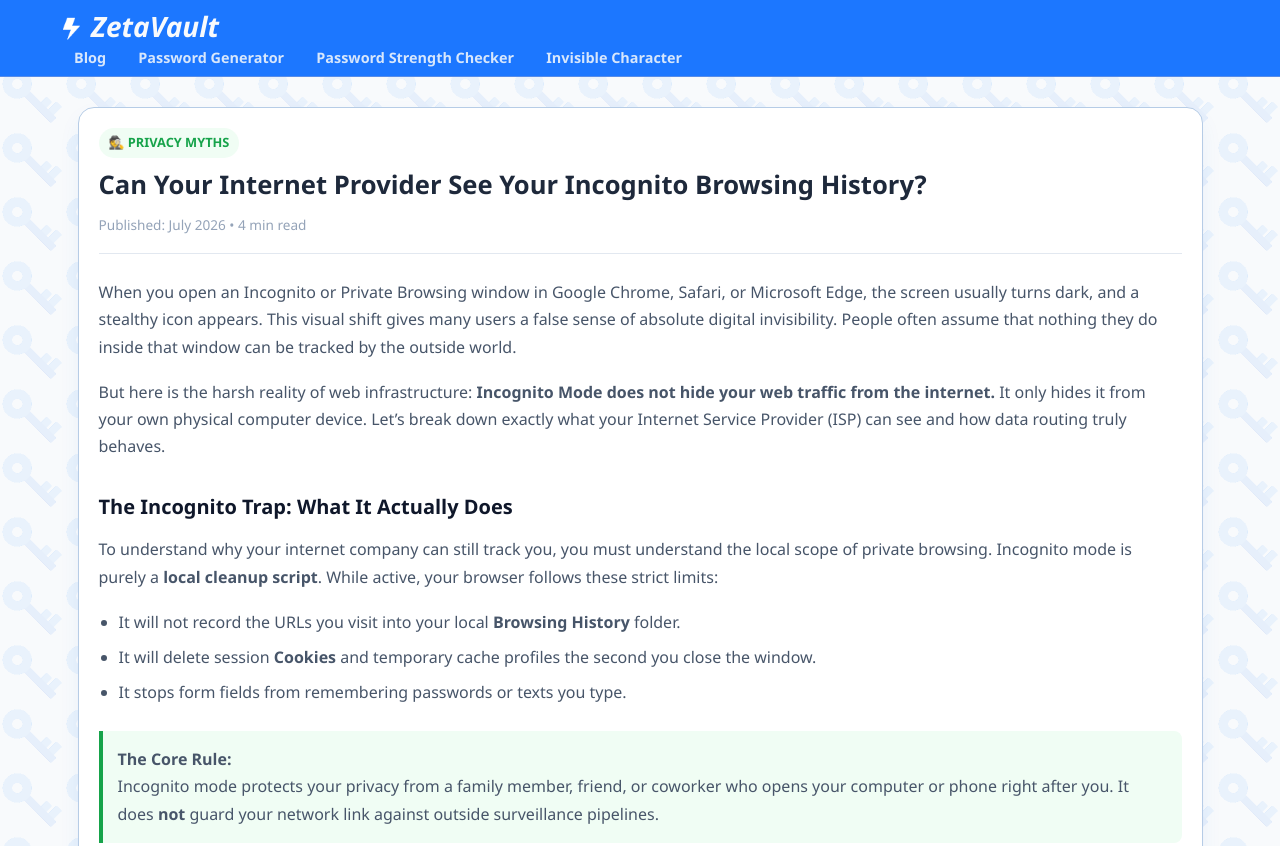
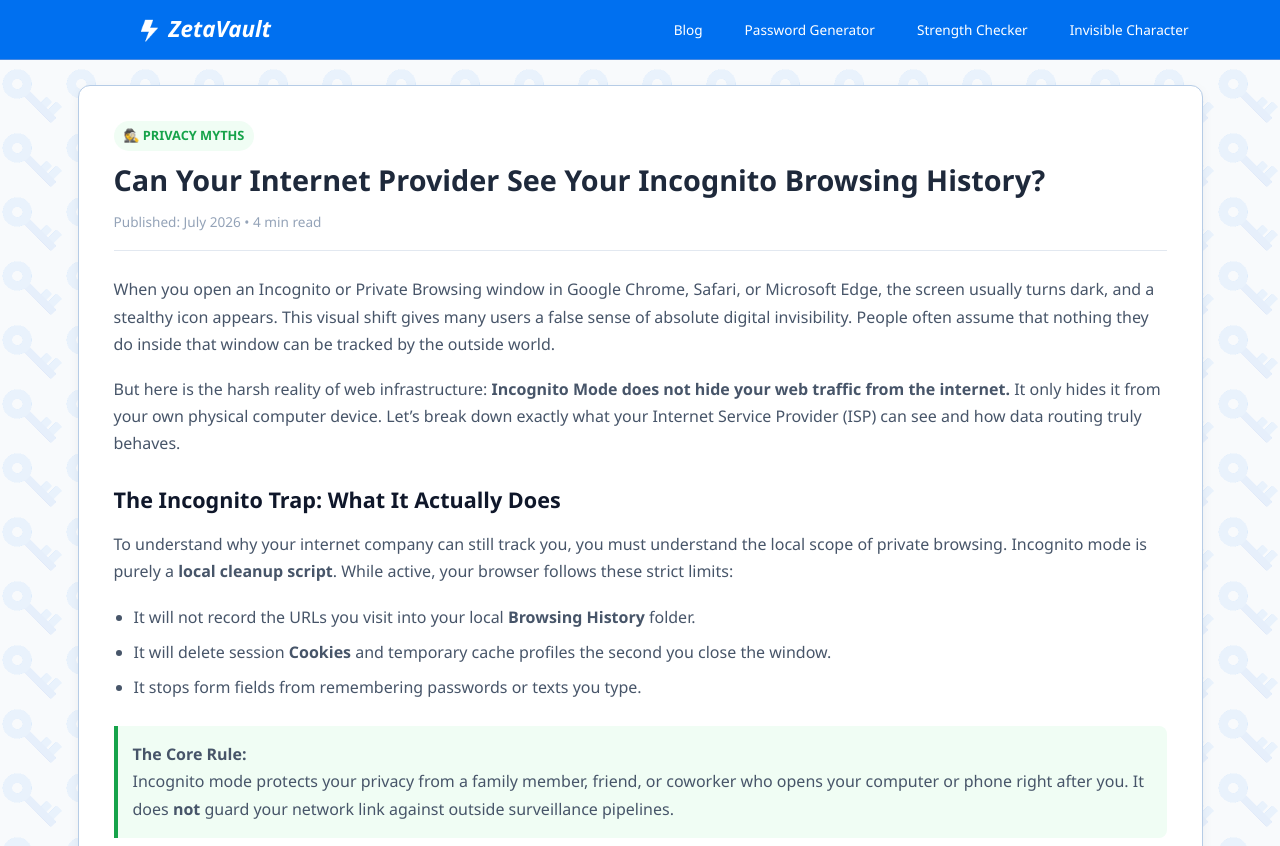
Before and after one commit to zetavaultdl/zetavault, a website: page can-internet-providers-see-your-incognito-history.html in a window 1280 px wide. Shown: the top 846 px of the page. Drawn offline with Linux system fonts and the light colour scheme.

Commit message:
Add files via upload

```diff
--- a/can-internet-providers-see-your-incognito-history.html
+++ b/can-internet-providers-see-your-incognito-history.html
@@ -10,11 +10,64 @@
     <link rel="shortcut icon" href="../media/icons/logo.png" type="image/x-png">
     <link rel="stylesheet" href="../styles.css">
     <style>
+        * {
+            box-sizing: border-box;
+        }
+        body {
+            margin: 0;
+            padding: 0;
+            overflow-x: hidden;
+        }
+        #header {
+            width: 100%;
+            background-color: #0070F0;
+            padding: 12px 15px;
+        }
+        .header-container {
+            display: flex;
+            flex-direction: column;
+            align-items: center;
+            gap: 12px;
+            max-width: 1125px;
+            margin: 0 auto;
+        }
+        .logo-wrapper {
+            display: flex;
+            align-items: center;
+            gap: 8px;
+        }
+        .header-h1 {
+            color: #ffffff;
+            font-size: 1.4rem;
+            margin: 0;
+        }
+        #header-nav {
+            display: flex;
+            flex-wrap: wrap;
+            justify-content: center;
+            gap: 8px 14px;
+        }
+        #header-nav .nav-link {
+            color: #ffffff;
+            font-size: 0.85rem;
+            text-decoration: none;
+            font-weight: 500;
+        }
+        #header-nav .nav-link:hover {
+            text-decoration: underline;
+        }
+
+        /* Container do Artigo ajustado para Celular e Desktop */
         .article-container-wide {
-            margin: 0 auto;
-            max-width: 1125px !important;
-            padding: 20px;
+            width: 92% !important;        /* Força a largura a ocupar 92% da tela do celular, criando respiro */
+            max-width: 1125px !important; /* Limita o tamanho em telas grandes */
+            margin: 25px auto !important; /* Centraliza perfeitamente */
+            padding: 20px !important;       /* Espaçamento interno adequado */
+            background: #ffffff;
+            border-radius: 12px;
+            box-shadow: 0 4px 12px rgba(0,0,0,0.05);
         }
+
         .article-content {
             color: #475569;
             font-size: 1rem;
@@ -41,7 +94,7 @@
         }
         .article-content h1 {
             color: #1e293b;
-            font-size: 1.6rem;
+            font-size: 1.5rem;
             line-height: 1.3;
             margin-bottom: 10px;
         }
@@ -51,8 +104,8 @@
         }
         .article-content h2 {
             color: #0f172a;
-            font-size: 1.25rem;
-            margin-top: 30px;
+            font-size: 1.2rem;
+            margin-top: 25px;
             margin-bottom: 12px;
             font-weight: 600;
         }
@@ -84,18 +137,34 @@
             font-weight: bold;
             border-radius: 8px;
             cursor: pointer;
-            margin-top: 35px;
+            margin-top: 25px;
             text-align: center;
             text-decoration: none;
-            transition: background 0.2s;
-            box-sizing: border-box;
         }
         .btn-back-blog:hover {
             background-color: #0056b3;
         }
 
-        /* Media Queries para Celulares */
-        @media (max-width: 768px) {
+        /* Estilo do Rodapé */
+        #footer {
+            padding: 25px 15px;
+            text-align: center;
+            font-size: 0.85rem;
+            color: #64748b;
+        }
+        .footer-links {
+            margin-bottom: 10px;
+        }
+        .footer-links a {
+            color: #475569;
+            text-decoration: none;
+        }
+        .divider {
+            margin: 0 5px;
+        }
+
+        /* Ajustes para telas maiores (Desktop) */
+        @media (min-width: 768px) {
             .header-container {
                 flex-direction: row;
                 justify-content: space-between;
@@ -108,7 +177,7 @@
                 font-size: 1.8rem;
             }
             .article-content h2 {
-                font-size: 1.15rem;
+                font-size: 1.35rem;
             }
         }
     </style>
@@ -117,18 +186,18 @@
     <header id="header">
         <div class="header-container">
             <div class="logo-wrapper">
-                <img src="../media/icons/logo2.png" alt="ZetaPass" style="max-width: 23px; margin-top: 5px; margin-left: 0px;">
+                <img src="../media/icons/logo2.png" alt="ZetaPass" style="max-width: 23px; margin-top: 2px;">
                 <h1 class="header-h1" onclick="window.location.href = '../index.html'" style="cursor: pointer;">ZetaVault</h1>
             </div>
             <nav id="header-nav">
                 <a href="../blog.html" class="nav-link">Blog</a>
                 <a href="../index.html" class="nav-link">Password Generator</a>
-                <a href="../checker.html" class="nav-link">Password Strength Checker</a>
+                <a href="../checker.html" class="nav-link">Strength Checker</a>
                 <a href="../invisible.html" class="nav-link">Invisible Character</a>
             </nav>
         </div>
     </header>
-    <main class="container article-container-wide" style="margin-top: 30px; margin-bottom: 25px;">
+    <main class="container article-container-wide">
         <article class="article-content">
             <div class="article-header">
                 <span class="article-category">🕵️ Privacy Myths</span>
```
